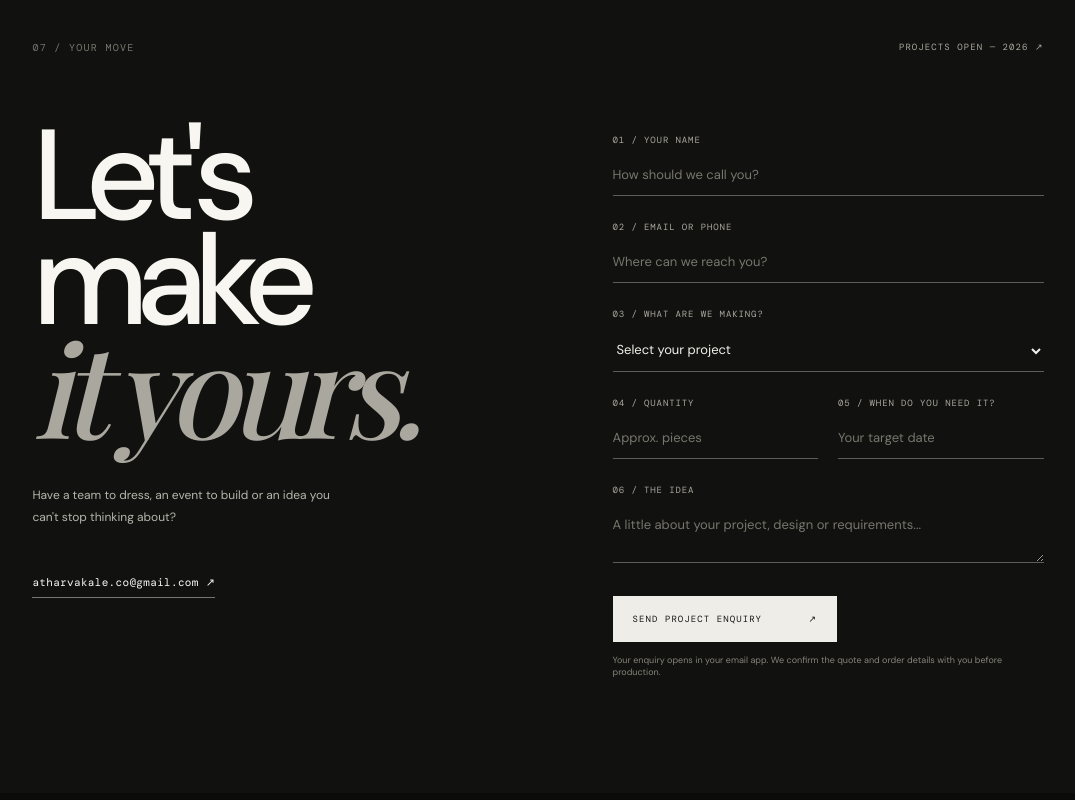
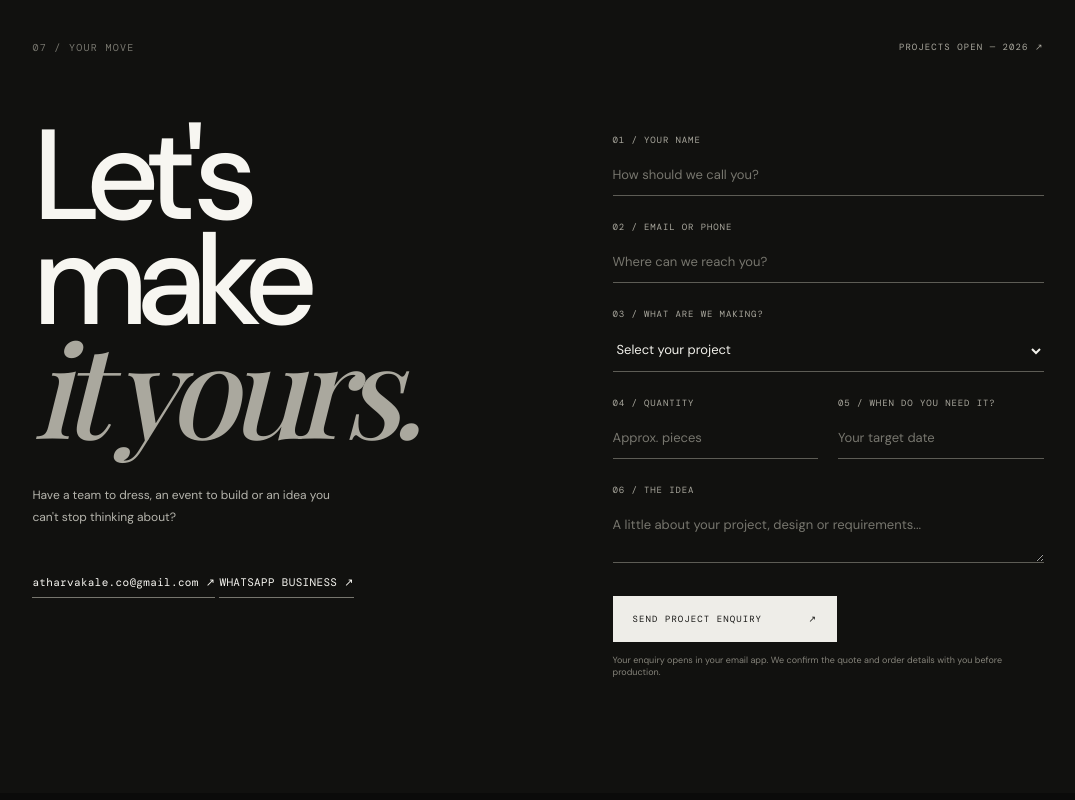
Before and after one commit to akale2715-admin/AVEN-website, a plain HTML site: page index.html in a window 1280 px wide. Shown: the part 7620-8420 px from the top of the page, without its empty margins (102-1177 px from the left). Drawn offline with nearby package versions, Linux system fonts and the light colour scheme; a web font is replaced by a local one.

Commit message:
Add WhatsApp Business inquiry link

```diff
--- a/index.html
+++ b/index.html
@@ -95,7 +95,8 @@
 
     <section class="contact" id="contact">
       <div class="contact-top"><span class="index">07 / YOUR MOVE</span><span>PROJECTS OPEN — 2026 ↗</span></div>
-      <div class="contact-layout"><div class="contact-title reveal"><h2>Let's make<br><em>it yours.</em></h2><p>Have a team to dress, an event to build or an idea you can't stop thinking about?</p><a href="mailto:atharvakale.co@gmail.com" class="email-link">atharvakale.co@gmail.com ↗</a></div>
+      <div class="contact-layout"><div class="contact-title reveal"><h2>Let's make<br><em>it yours.</em></h2><p>Have a team to dress, an event to build or an idea you can't stop thinking about?</p><a href="mailto:atharvakale.co@gmail.com" class="email-link">atharvakale.co@gmail.com ↗</a>
+        <a href="https://wa.me/message/6VS3Z3TLWHE4F1" class="email-link" target="_blank" rel="noopener noreferrer">WHATSAPP BUSINESS ↗</a></div>
       <form class="contact-form reveal" id="enquiry-form">
         <label>01 / YOUR NAME<input name="name" autocomplete="name" placeholder="How should we call you?" required></label>
         <label>02 / EMAIL OR PHONE<input name="contact" autocomplete="email" placeholder="Where can we reach you?" required></label>
```
